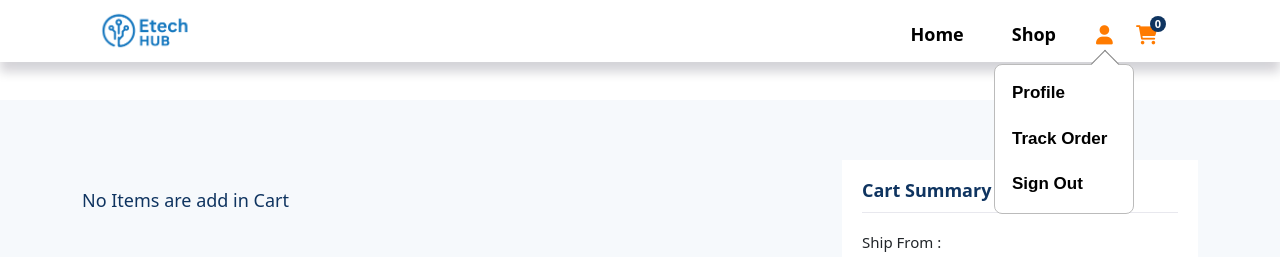
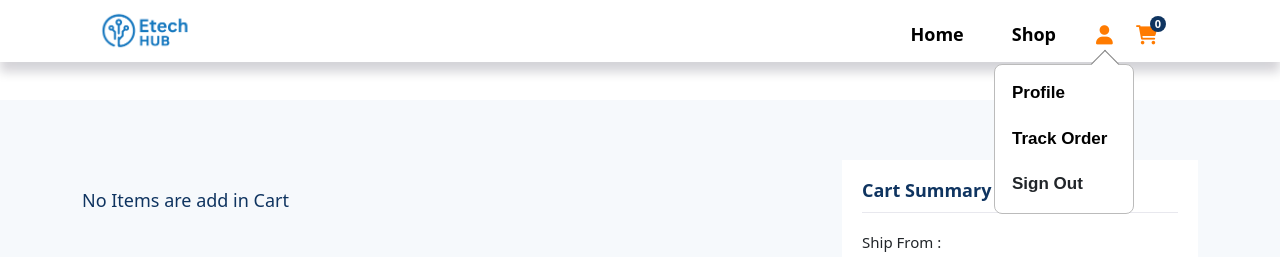
Before and after one commit to Kykelvin1121/6000CEM_Client, a React (Create React App) app: page /cart in a window 1280 px wide. Both pictures are taken after a click on the icon 1111 px from the left and 35 px from the top of the page. Shown: the top 257 px of the page. Built offline with nearby package versions, Linux system fonts and the light colour scheme.

Commit message:
Navbar Update

```diff
--- a/package.json
+++ b/package.json
@@ -1,5 +1,5 @@
 {
-  "name": "react-myfyp",
+  "name": "react-etechhub",
   "version": "0.1.0",
   "private": true,
   "dependencies": {
--- a/src/components/Navbar/Navbar.jsx
+++ b/src/components/Navbar/Navbar.jsx
@@ -3,10 +3,9 @@ import { Container, Nav, Navbar } from "react-bootstrap";
 import "./navbar.css";
 import logoImage from "../../Images/Ecom.png";
 import { DataContainer } from "../../App";
-import { Link } from "react-router-dom";
+import { Link, useNavigate } from "react-router-dom";
 import { signOut } from "firebase/auth";
 import { auth } from "../../FirebaseConfig";
-import { useNavigate } from "react-router-dom";
 
 const NavBar = () => {
     const { CartItem, setCartItem } = useContext(DataContainer);
@@ -23,10 +22,17 @@ const NavBar = () => {
         });
     };
 
-    function scrollHandler() {
-        setIsFixed(true);
-    }
-    window.addEventListener("scroll", scrollHandler);
+    useEffect(() => {
+        const scrollHandler = () => {
+            setIsFixed(true);
+        };
+
+        window.addEventListener("scroll", scrollHandler);
+
+        return () => {
+            window.removeEventListener("scroll", scrollHandler);
+        };
+    }, []);
 
     useEffect(() => {
         const storedUserRole = localStorage.getItem("userRole");
@@ -38,9 +44,11 @@ const NavBar = () => {
     useEffect(() => {
         if (CartItem.length === 0) {
             const storedCart = localStorage.getItem("cartItem");
-            setCartItem(JSON.parse(storedCart));
+            if (storedCart) {
+                setCartItem(JSON.parse(storedCart));
+            }
         }
-    }, []);
+    }, [CartItem.length, setCartItem]);
 
     return (
         <Navbar
@@ -69,7 +77,7 @@ const NavBar = () => {
                             </Link>
                         </Nav.Item>
 
-                        {(userRole === "admin" || userRole === "super_admin") && (
+                        {userRole === "admin" || userRole === "super_admin" ? (
                             <Nav.Item>
                                 <a
                                     aria-label="Go to Admin Page"
@@ -80,13 +88,14 @@ const NavBar = () => {
                                     <span className="nav-link-label">Admin</span>
                                 </a>
                             </Nav.Item>
-                        )}
+                        ) : null}
 
                         <Nav.Item className="expanded-cart">
                             <div className="icon-container">
                                 <i
                                     className="fas fa-user nav-icon"
-                                    onClick={() => setOpenProfile((prev) => !prev)}></i>
+                                    onClick={() => setOpenProfile((prev) => !prev)}
+                                ></i>
                             </div>
                             {openProfile && (
                                 <div className="dropDownProfile">
@@ -106,12 +115,18 @@ const NavBar = () => {
                                             </Link>
                                         </li>
                                         <li>
-                                            <a
-                                                href="#"
+                                            <button
                                                 onClick={handleSignOut}
-                                                className="dropDown">
+                                                className="dropDown"
+                                                style={{
+                                                    background: "none",
+                                                    border: "none",
+                                                    padding: 0,
+                                                    color: "inherit",
+                                                    cursor: "pointer",
+                                                }}>
                                                 Sign Out
-                                            </a>
+                                            </button>
                                         </li>
                                     </ul>
                                 </div>
```
Also changed, not shown: 4 other files (tests, documents, lock files or other folders).
